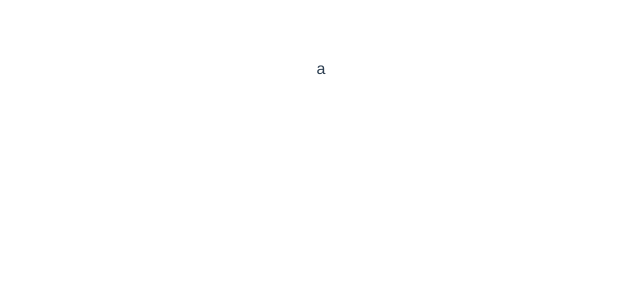
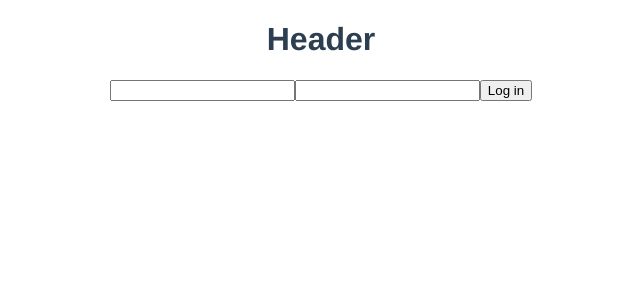
Before and after one commit to TaurasCern/schedule-app, a Vue app: page / in a window 1280 px wide. Shown: the top 300 px of the page, without its empty margins (319-959 px from the left). Built offline with nearby package versions, Linux system fonts and the light colour scheme; the HTML template or start-up script is replaced by a standard one.

Commit message:
Added NavBar and router to the App

```diff
--- a/src/App.vue
+++ b/src/App.vue
@@ -1,18 +1,16 @@
 <template>
-  <div>a</div>
+  <NavBar/>
+  <router-view/>
 </template>
+<script lang="ts">
+  import { defineComponent } from 'vue'
+  import NavBar from './components/NavBar.vue'
 
-<script lang="ts">
-import { defineComponent } from 'vue';
-
-export default defineComponent({
-  name: 'App',
-  components: {
-
-  }
-});
+  export default defineComponent({
+    name:'App',
+    components: { NavBar }
+  });
 </script>
-
 <style>
 #app {
   font-family: Avenir, Helvetica, Arial, sans-serif;
@@ -20,6 +18,18 @@ export default defineComponent({
   -moz-osx-font-smoothing: grayscale;
   text-align: center;
   color: #2c3e50;
-  margin-top: 60px;
+}
+
+nav {
+  padding: 30px;
+}
+
+nav a {
+  font-weight: bold;
+  color: #2c3e50;
+}
+
+nav a.router-link-exact-active {
+  color: #42b983;
 }
 </style>
```
